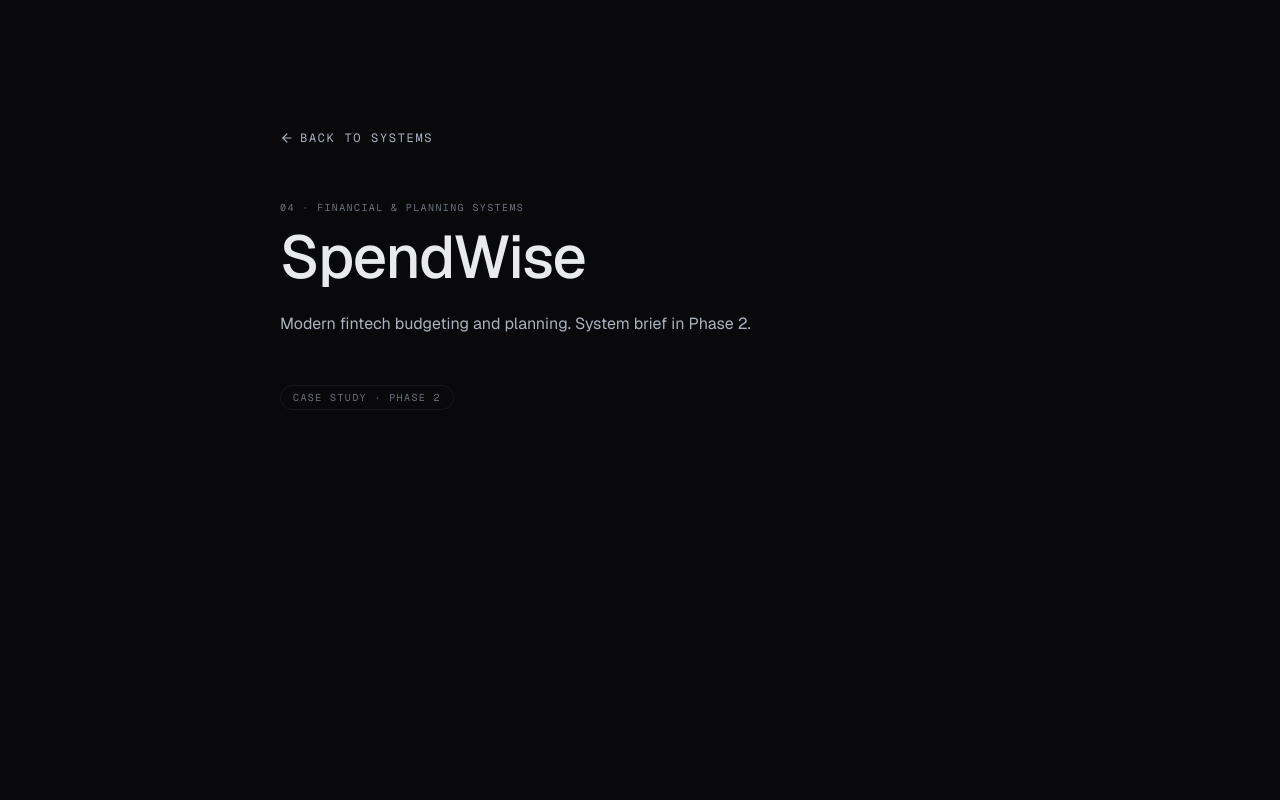
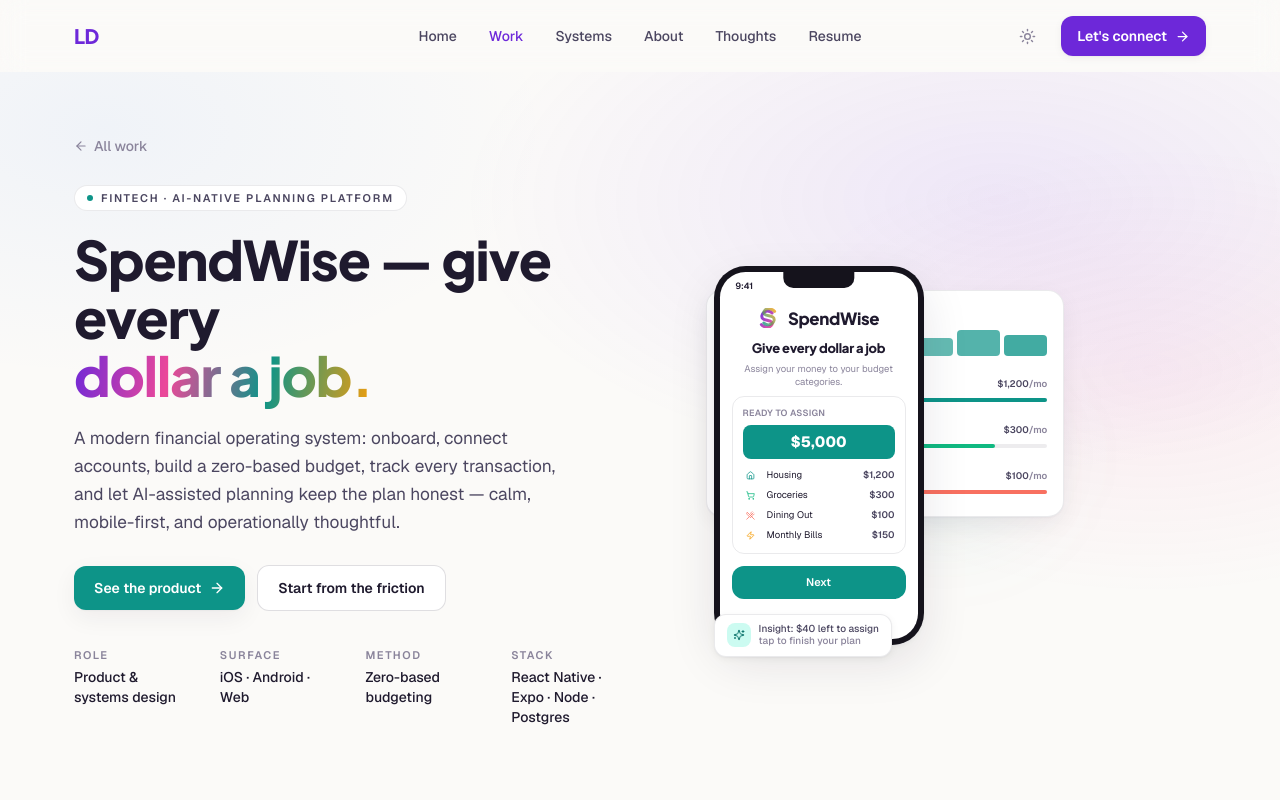
Before and after one commit to lloyd-delacruz/portfolio-website, a Next.js app in the folder frontend/: page /work/spendwise in a window 1280 px wide. Shown: the top 800 px of the page. Built offline with nearby package versions, Linux system fonts and the light colour scheme.

Commit message:
feat(spendwise): compose case-study page

```diff
--- a/frontend/src/app/work/spendwise/page.tsx
+++ b/frontend/src/app/work/spendwise/page.tsx
@@ -1,12 +1,37 @@
-import { PlaceholderCaseStudy } from '@/components/home/PlaceholderCaseStudy'
+import type { Metadata } from 'next'
+import { HomeNav } from '@/components/home/HomeNav'
+import { SiteFooter } from '@/components/home/SiteFooter'
+import { Reveal } from '@/components/home/Reveal'
+import { SwHero } from '@/components/casestudy/spendwise/SwHero'
+import { SwProblem } from '@/components/casestudy/spendwise/SwProblem'
+import { SwExperience } from '@/components/casestudy/spendwise/SwExperience'
+import { SwWorkflow } from '@/components/casestudy/spendwise/SwWorkflow'
+import { SwInsights } from '@/components/casestudy/spendwise/SwInsights'
+import { SwMobile } from '@/components/casestudy/spendwise/SwMobile'
+import { SwFutureAI } from '@/components/casestudy/spendwise/SwFutureAI'
+import { SwClose } from '@/components/casestudy/spendwise/SwClose'
+
+export const metadata: Metadata = {
+  title: 'SpendWise — AI-native financial planning platform — Lloyd Dela Cruz',
+  description:
+    'SpendWise: a modern, AI-native financial planning and operational budgeting platform — onboarding, account aggregation, zero-based budgeting, transaction tracking, recurring expenses, analytics, and AI-assisted planning, mobile-first.',
+}
 
 export default function Page() {
   return (
-    <PlaceholderCaseStudy
-      register="surface"
-      capability="04 · financial & planning systems"
-      title="SpendWise"
-      description="Modern fintech budgeting and planning. System brief in Phase 2."
-    />
+    <div className="home2 min-h-screen">
+      <HomeNav active="Work" />
+      <main>
+        <SwHero />
+        <Reveal><SwProblem /></Reveal>
+        <Reveal><SwExperience /></Reveal>
+        <Reveal><SwWorkflow /></Reveal>
+        <Reveal><SwInsights /></Reveal>
+        <Reveal><SwMobile /></Reveal>
+        <Reveal><SwFutureAI /></Reveal>
+        <SwClose />
+      </main>
+      <SiteFooter />
+    </div>
   )
 }
```
